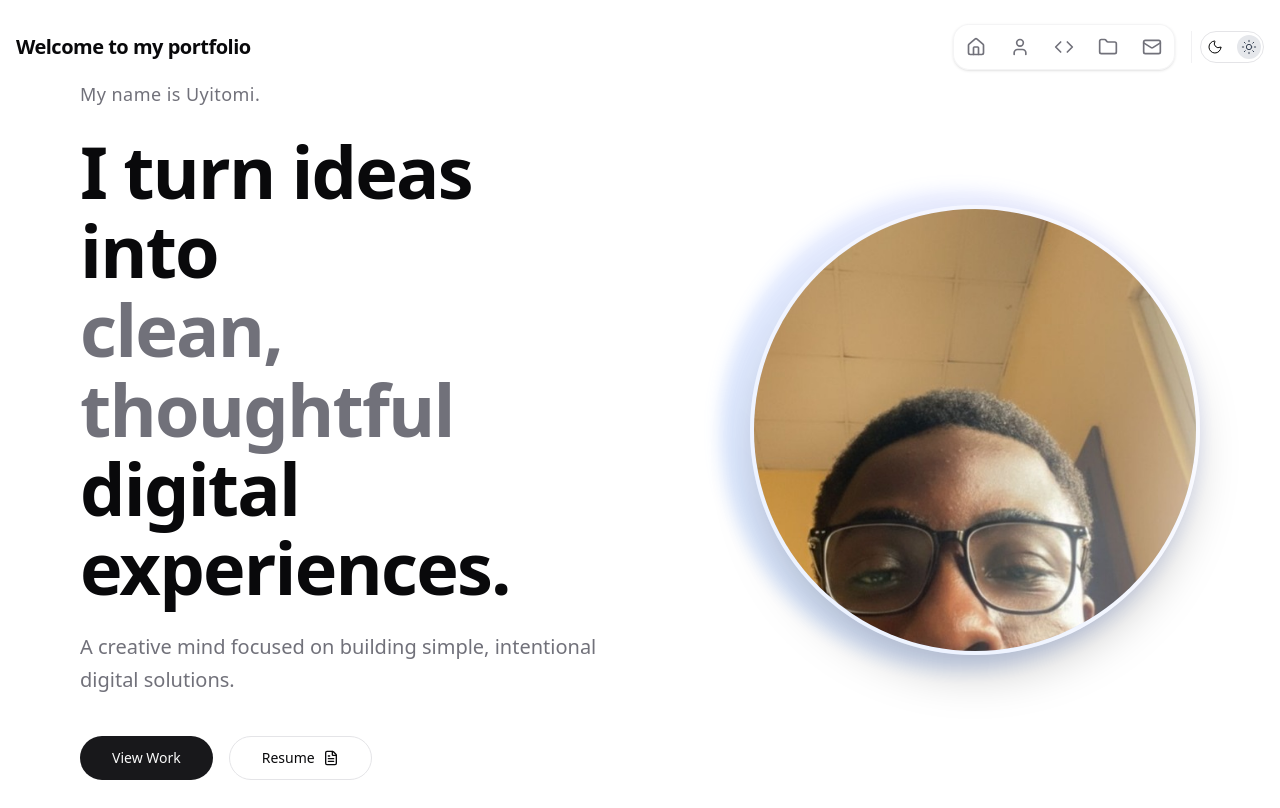
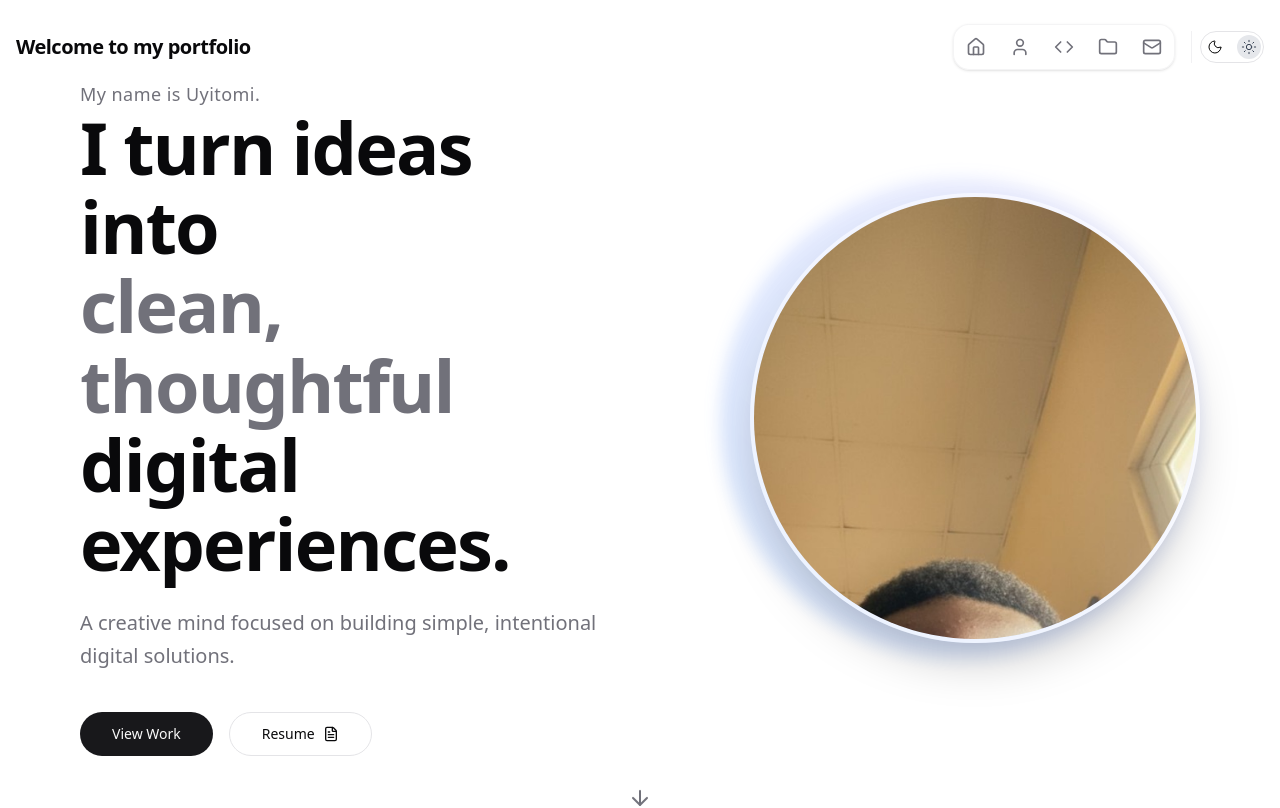
Before and after one commit to Uyitomi444/portfolio, a Next.js app: page / in a window 1280 px wide. Shown: the top 808 px of the page. Built offline with nearby package versions, Linux system fonts and the light colour scheme.

Commit message:
Revert hero section to previous stable state and fix unintentional layout changes

```diff
--- a/src/components/sections/hero.tsx
+++ b/src/components/sections/hero.tsx
@@ -13,7 +13,7 @@ export function Hero() {
                     initial={{ opacity: 0, x: -20 }}
                     animate={{ opacity: 1, x: 0 }}
                     transition={{ duration: 0.8, ease: "easeOut" }}
-                    className="flex flex-col gap-6 text-center md:text-left"
+                    className="space-y-6 order-2 md:order-1 text-center md:text-left"
                 >
                     <span className="text-muted-foreground text-lg tracking-wide">
                         My name is Uyitomi.
@@ -58,7 +58,7 @@ export function Hero() {
                         <img
                             src="/profile.jpg"
                             alt="Uyitomi Adebiyi"
-                            className="w-full h-full object-cover object-center scale-110 transition-transform duration-500 group-hover:scale-115"
+                            className="w-full h-full object-cover object-top scale-110 transition-transform duration-500 group-hover:scale-115"
                         />
                     </motion.div>
                 </div>
```
